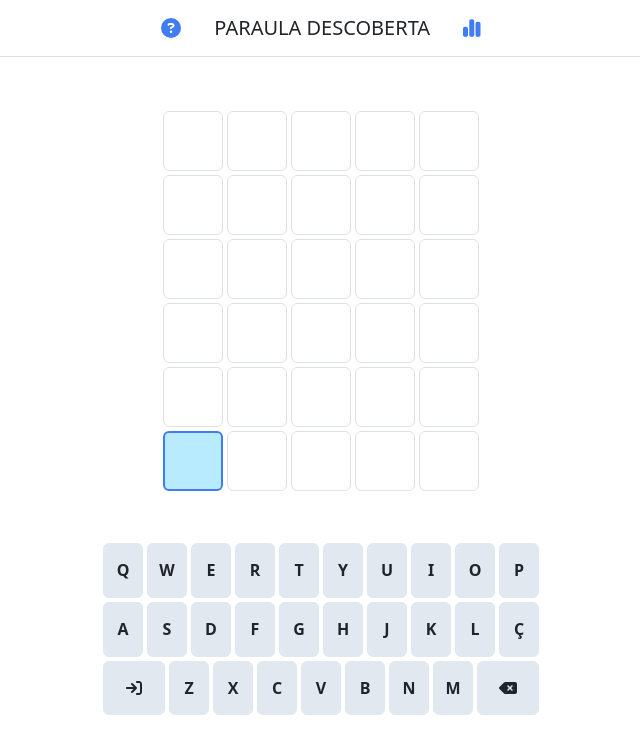
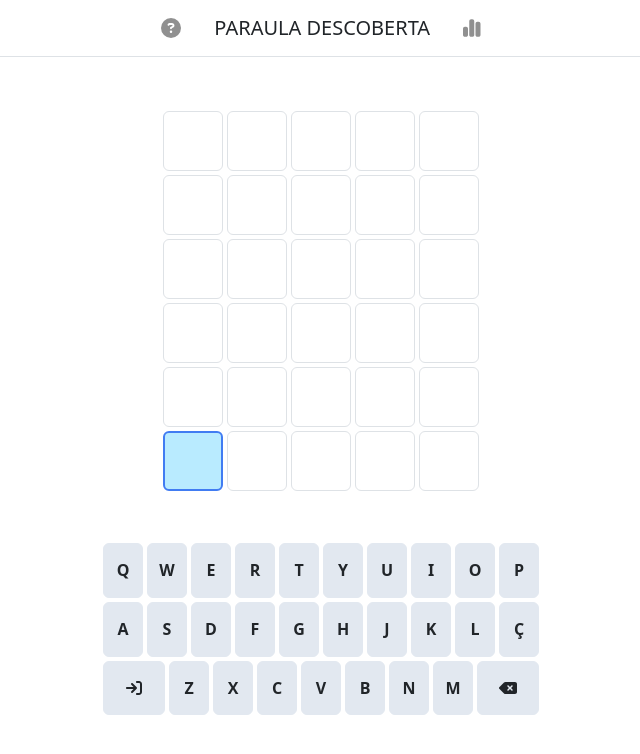
Before and after one commit to annavidaltur/paraulaDescobertaFront, a React (Vite) app: page / in a window 1280 px wide. Shown: the top 754 px of the page, without its empty margins (319-959 px from the left). Built offline with nearby package versions, Linux system fonts and the light colour scheme; no server answers.

Commit message:
icon header color

```diff
--- a/src/components/Header.jsx
+++ b/src/components/Header.jsx
@@ -5,11 +5,11 @@ import { faChartSimple, faCircleQuestion } from '@fortawesome/free-solid-svg-ico
 const Header = ({ openModalUserStats, openModalLegend }) => {
     return (
         <div className="d-flex justify-content-center align-items-center gap-3 border-bottom pb-2">
-            <Button variant="link btn-lg pb-0" onClick={openModalLegend} style={{color: '#417CF2'}}><FontAwesomeIcon icon={faCircleQuestion} /></Button>
+            <Button variant="link btn-lg pb-0" onClick={openModalLegend} style={{color: '#909090'}}><FontAwesomeIcon icon={faCircleQuestion} /></Button>
 
             <h1 className="text-center mt-3 fs-5 ">PARAULA DESCOBERTA</h1>
 
-            <Button variant="link btn-lg pb-0" onClick={openModalUserStats} style={{color: '#417CF2'}}><FontAwesomeIcon icon={faChartSimple} /></Button>
+            <Button variant="link btn-lg pb-0" onClick={openModalUserStats} style={{color: '#909090'}}><FontAwesomeIcon icon={faChartSimple} /></Button>
         </div>);
 }
 
--- a/src/components/modals/Legend/LegenModal.jsx
+++ b/src/components/modals/Legend/LegenModal.jsx
@@ -1,6 +1,4 @@
-import Letter from "../../Letter";
 import CustomModal from "../CustomModal";
-import { faArrowRightToBracket } from '@fortawesome/free-solid-svg-icons';
 import LegendLetter from "./LegendLetter";
 
 const LegendModal = ({isOpen, onClose}) => {
```
